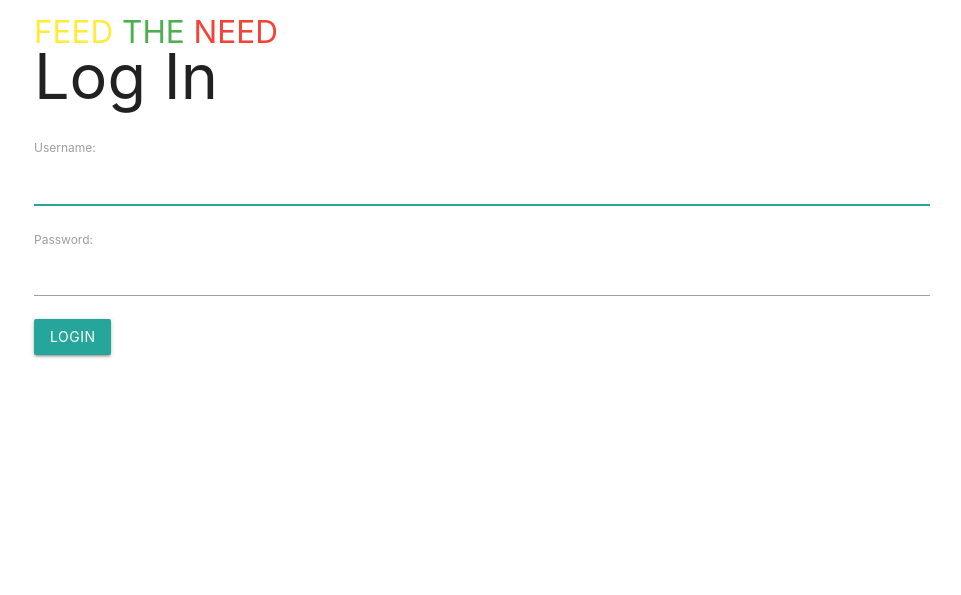
After one commit to KarenkSmith/feed-the-need, a Django app: page /accounts/login/ in a window 1280 px wide. The commit adds this page. Shown: the top 595 px of the page, without its empty margins (158-1119 px from the left). Run offline with Django 3.2, Linux system fonts and the light colour scheme.

Commit message:
updating

```diff
--- a/f_d_n/settings.py
+++ b/f_d_n/settings.py
@@ -126,6 +126,7 @@ USE_TZ = True
 # https://docs.djangoproject.com/en/2.1/howto/static-files/
 
 STATIC_URL = '/static/'
+LOGIN_REDIRECT_URL = '/feeds/'
 
 STATICFILES_DIRS = [
     os.path.join(BASE_DIR, "static"),
--- a/main/models.py
+++ b/main/models.py
@@ -1,4 +1,5 @@
 from django.db import models
+from django.contrib.auth.models import User
 
 class Item(models.Model):
 	what = models.CharField(max_length=100)
--- a/main/templates/base.html
+++ b/main/templates/base.html
@@ -34,7 +34,14 @@
         </nav>
 
     <main class="container">
-        {% block content %}
+				{% block content %}
+				<li><a href="{% url 'about' %}">About</a></li>
+				{% if user.is_authenticated %}
+
+					<li><a href="{% url 'logout' %}">Log Out</a></li>
+				{% else %}
+					<li><a href="{% url 'login' %}">Log In</a></li>
+				{% endif %}
         {% endblock %}
     </main>
 	 <footer class="page-footer green">
--- /dev/null
+++ b/main/templates/registration/login.html
@@ -0,0 +1,12 @@
+{% extends 'base.html' %}
+{% block content %}
+
+<h1>Log In</h1>
+<form method="post" action="{% url 'login' %}">
+    {% csrf_token %}
+    {{ form.as_p }}
+    <input type="submit" class="btn" value="login">
+    <input type="hidden" name="next" value="{{ next }}">
+  </form>
+
+{% endblock %}
--- a/main/urls.py
+++ b/main/urls.py
@@ -1,7 +1,8 @@
-from django.urls import path
+from django.urls import path, include
 from . import views
 
 urlpatterns = [
    path('', views.home, name='home'),
    path('about/', views.about, name='about'),
+   path('accounts/', include('django.contrib.auth.urls')),
 ]
```
Also changed, not shown: main/migrations/0002_item_user.py (added), main/migrations/0003_remove_item_user.py (added).
